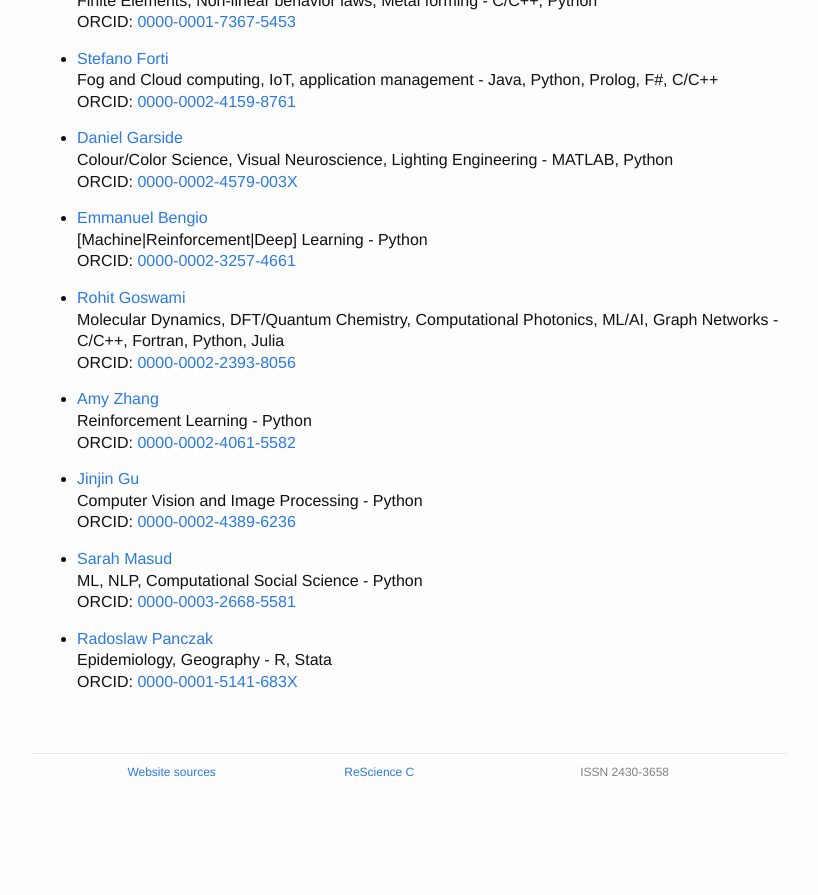
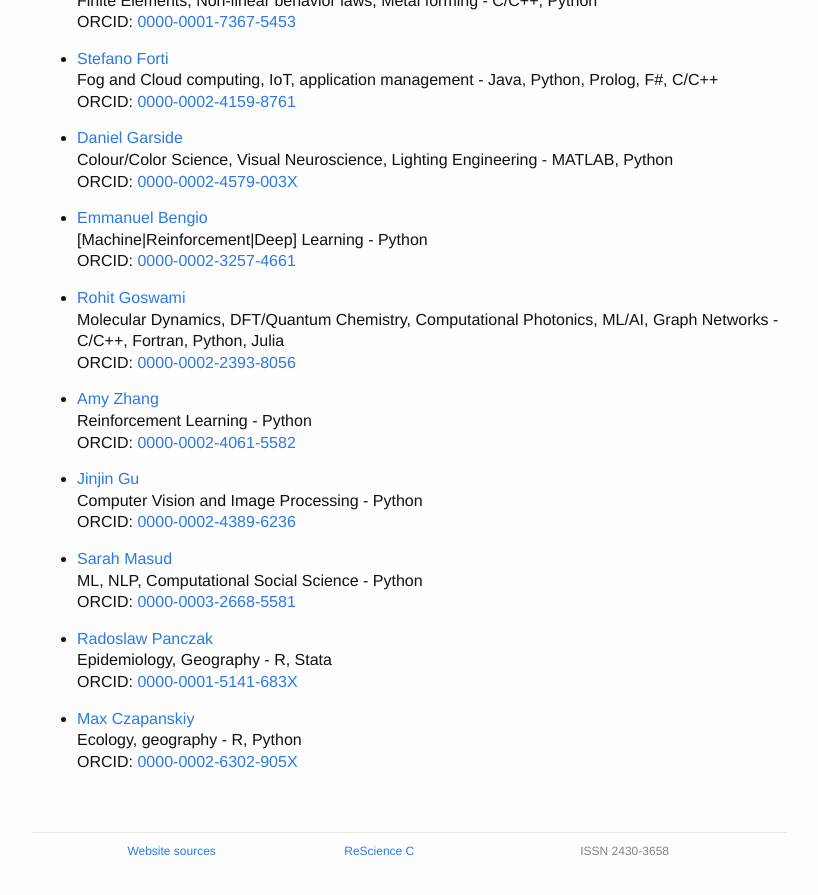
Before and after one commit to ReScience/rescience.github.io, a Jekyll site: the page built from 04-board.md, in a window 1280 px wide and 900 px high, scrolled down 11503 px. Shown: the top 895 px of the window, without its empty margins (223-1041 px from the left). Built offline with Jekyll 4.4.1, drawn with Linux system fonts in a browser that asks for light colours; our own code applies the rules of GitHub Pages for plain Markdown files; before the commit the page ends 12323 px from its top, so only the background shows below that.

Commit message:
Added Max Czapanskiy t the board

```diff
--- a/04-board.md
+++ b/04-board.md
@@ -627,3 +627,7 @@ ORCID: [0000-0002-8225-7517](https://orcid.org/0000-0002-8225-7517)
 * [Radoslaw Panczak](https://github.com/RPanczak)
   Epidemiology, Geography - R, Stata
   ORCID: [0000-0001-5141-683X](https://orcid.org/0000-0001-5141-683X)
+
+* [Max Czapanskiy](http://www.github.com/FlukeAndFeather)
+  Ecology, geography - R, Python
+  ORCID: [0000-0002-6302-905X](https://orcid.org/0000-0002-6302-905X)
```
